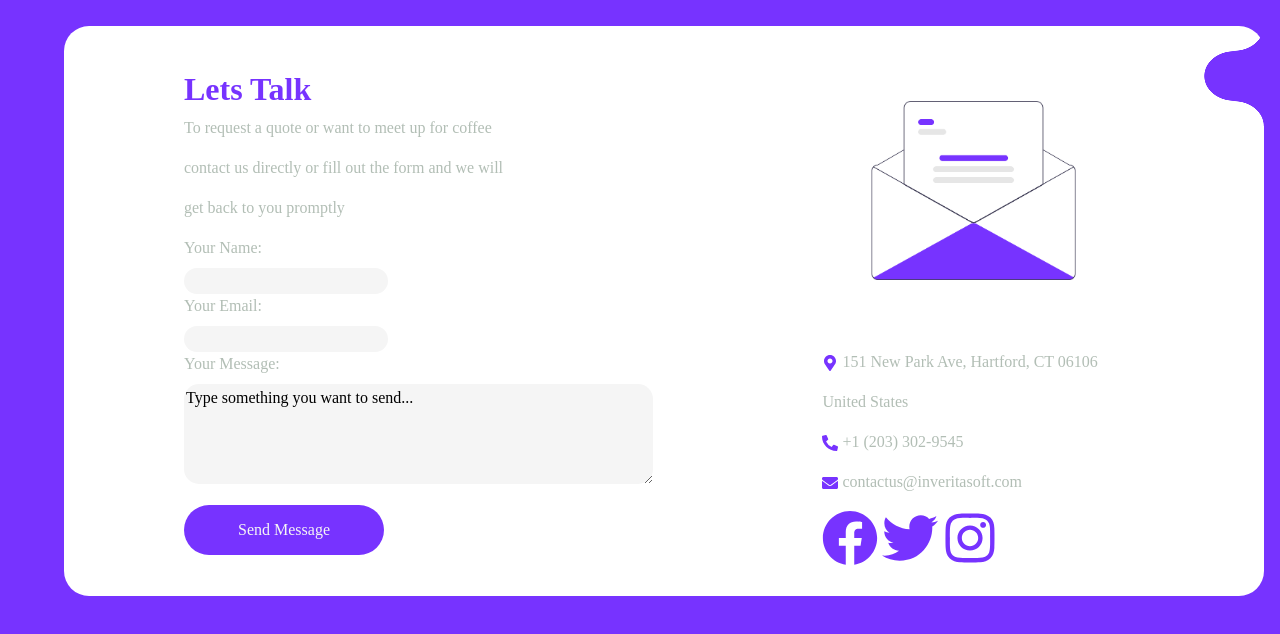
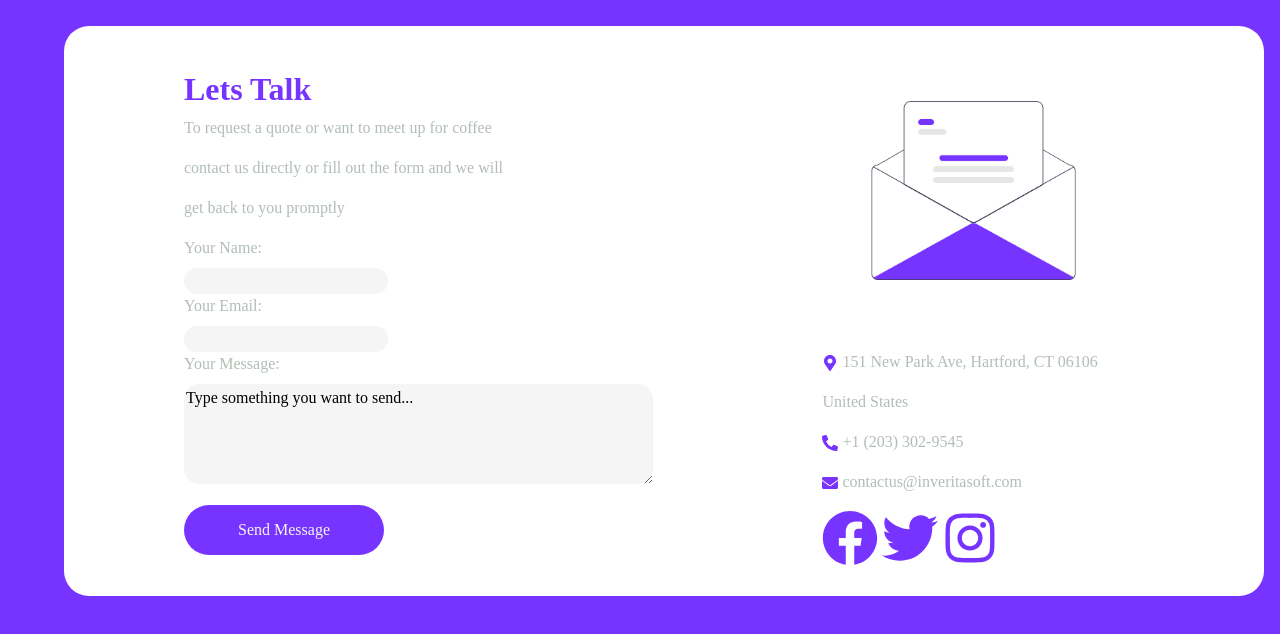
Before and after one commit to bigboybamo/designassesment, a React (Create React App) app: page / in a window 1280 px wide. Shown: the top 634 px of the page. Built offline with nearby package versions, Linux system fonts and the light colour scheme.

Commit message:
refactored the design

```diff
--- a/src/App.css
+++ b/src/App.css
@@ -4,17 +4,7 @@
 	width: 1200px;
 	height: 570px;
 	border-radius: 25px;
-	background: radial-gradient(100% 50% at top left, #fff 98%, transparent 100%)
-			top 0 right 0 /30px 50px,
-		radial-gradient(100% 50% at bottom right, transparent 98%, #fff 100%) top 0
-			right 30px/30px 50px,
-		radial-gradient(100% 50% at bottom left, #fff 98%, transparent 100%) top
-			50px right 0 /30px 50px,
-		radial-gradient(100% 50% at top right, transparent 98%, #fff 100%) top 50px
-			right 30px/30px 50px,
-		linear-gradient(#fff, #fff) bottom/100% calc(100% - 100px),
-		linear-gradient(#fff, #fff) left / calc(100% - 60px) 100%;
-	background-repeat: no-repeat;
+  background-color: white;
 	font-family: cursive;
 	color: #b2beb5;
 }
```
